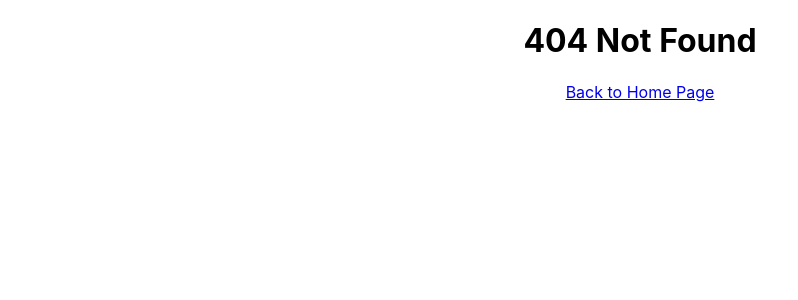
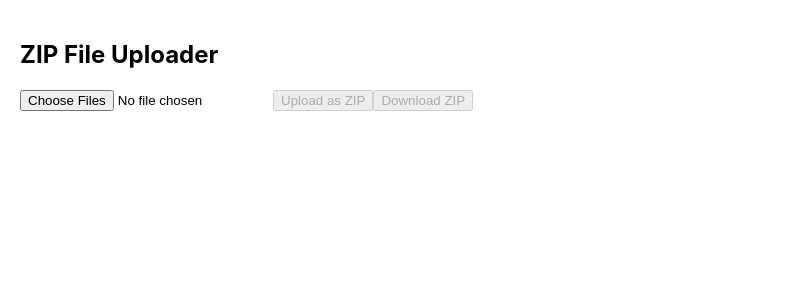
Before and after one commit to docia/rtk_query_practice, a React (Create React App) app: page /zip in a window 1280 px wide. Before the commit this address had no page. Shown: the top 300 px of the page, without its empty margins (0-798 px from the left). Built offline with nearby package versions, Linux system fonts and the light colour scheme.

Commit message:
wip. upload zip files

```diff
--- a/package.json
+++ b/package.json
@@ -7,6 +7,8 @@
     "@testing-library/jest-dom": "^5.17.0",
     "@testing-library/react": "^13.4.0",
     "@testing-library/user-event": "^13.5.0",
+    "axios": "^1.7.9",
+    "jszip": "^3.10.1",
     "react": "^18.3.1",
     "react-dom": "^18.3.1",
     "react-redux": "^9.1.2",
@@ -42,6 +44,7 @@
     "@types/react": "^18.3.7",
     "@types/react-dom": "^18.3.0",
     "ajv": "^7.2.4",
+    "jest": "^29.7.0",
     "typescript": "^5.6.2"
   }
 }
--- a/src/App.tsx
+++ b/src/App.tsx
@@ -5,6 +5,7 @@ import NotFound from "./features/pages/NotFoundPage/NotFound";
 import HomePage from "./features/pages/HomePage/HomePage";
 import DragAndDrop from "./features/pages/DragAndDropPage/DragAndDrop";
 import Counter from "./features/pages/CounterPage/Counter";
+import ZipImport from "./features/pages/ZIP/Zip";
 
 const router = createBrowserRouter([
 	{
@@ -32,6 +33,11 @@ const router = createBrowserRouter([
 		element: <Counter />,
 		errorElement: <NotFound />,
 	},
+	{
+		path: "/zip",
+		element: <ZipImport />,
+		errorElement: <NotFound />,
+	},
 ]);
 
 function App() {
--- a/src/features/pages/HomePage/HomePage.tsx
+++ b/src/features/pages/HomePage/HomePage.tsx
@@ -9,6 +9,7 @@ function HomePage() {
 			<Link to="/pokemons">Pokemons</Link>
 			<Link to="/dragandrop">Drag and Drop</Link>
 			<Link to="/counter">Counter</Link>
+			<Link to="/zip">ZIP</Link>
 		</div>
 	);
 }
--- /dev/null
+++ b/src/features/pages/ZIP/Zip.tsx
@@ -0,0 +1,127 @@
+import { useState } from "react";
+import JSZip from "jszip";
+import axios from "axios";
+
+type CustomFile = File & {
+	preview: string;
+	formattedSize: string;
+};
+
+const ZipImport = () => {
+	const [selectedFiles, setSelectedFiles] = useState<CustomFile[]>([]);
+	const [zippedFile, setZippedFile] = useState<Blob | null>(null);
+
+	// Convert Bytes to Readable Format
+	const formatBytes = (bytes: number, decimals = 2) => {
+		if (bytes === 0) return "0 Bytes";
+		const k = 1024;
+		const dm = decimals < 0 ? 0 : decimals;
+		const sizes = ["Bytes", "KB", "MB", "GB", "TB", "PB", "EB", "ZB", "YB"];
+		const i = Math.floor(Math.log(bytes) / Math.log(k));
+		return parseFloat((bytes / Math.pow(k, i)).toFixed(dm)) + " " + sizes[i];
+	};
+
+	// Handle File Selection
+	const handleAcceptedFiles = (event: React.ChangeEvent<HTMLInputElement>) => {
+		const files = event.target.files ? Array.from(event.target.files) : [];
+
+		// Convert File[] to CustomFile[]
+		const customFiles: CustomFile[] = files.map((file) => ({
+			...file,
+			preview: URL.createObjectURL(file),
+			formattedSize: formatBytes(file.size),
+		}));
+
+		setSelectedFiles(customFiles);
+	};
+
+	// const handleAcceptedFiles = async (files) => {
+	// 	files.map((file) =>
+	// 		Object.assign(file, {
+	// 			preview: URL.createObjectURL(file),
+	// 			formattedSize: formatBytes(file.size),
+	// 		})
+	// 	);
+	// 	setSelectedFiles(files);
+	// 	handleZipFiles();
+	// };
+
+	// Zip Files and Upload
+	const handleZipFiles = async () => {
+		debugger;
+		if (selectedFiles.length === 0) {
+			alert("No files selected!");
+			return;
+		}
+
+        const zip = new JSZip();
+
+
+		selectedFiles.forEach((file, index) => {
+			zip.file(`${index + 1}_${file.name}`, file);
+		});
+		debugger;
+		const zipContent = await zip.generateAsync({ type: "blob" });
+
+		// Save zip file for downloading
+		setZippedFile(zipContent);
+
+		// Upload ZIP File
+		const formData = new FormData();
+		formData.append("uploadFile", zipContent, "zippedfile.zip");
+
+		try {
+			await axios.post("/api/file-transfer-upload", formData, {
+				headers: { "Content-Type": "multipart/form-data" },
+			});
+			alert("Upload successful!");
+		} catch (error) {
+			console.error("Upload failed:", error);
+			alert("Upload failed!");
+		}
+	};
+
+	// Download Zipped File
+	const handleDownloadZippedFile = () => {
+		if (!zippedFile) {
+			alert("No ZIP file available for download!");
+			return;
+		}
+
+		const blob = new Blob([zippedFile], { type: "application/zip" });
+		const link = document.createElement("a");
+		link.href = URL.createObjectURL(blob);
+		link.download = "downloaded_files.zip";
+		link.click();
+	};
+
+	return (
+		<div style={{ padding: "20px" }}>
+			<h2>ZIP File Uploader</h2>
+
+			{/* File Input */}
+			<input multiple type="file" onChange={handleAcceptedFiles} />
+
+			{/* Selected Files List */}
+			{selectedFiles.length > 0 && (
+				<ul>
+					{selectedFiles.map((file, index) => (
+						<li key={index}>
+							{file.name} - {file.formattedSize}
+						</li>
+					))}
+				</ul>
+			)}
+
+			{/* Buttons */}
+			<button onClick={handleZipFiles} disabled={selectedFiles.length === 0}>
+				Upload as ZIP
+			</button>
+			<button onClick={handleDownloadZippedFile} disabled={!zippedFile}>
+				Download ZIP
+			</button>
+		</div>
+	);
+};
+
+export default ZipImport;
```
Also changed, not shown: 1 other file (tests, documents, lock files or other folders).
